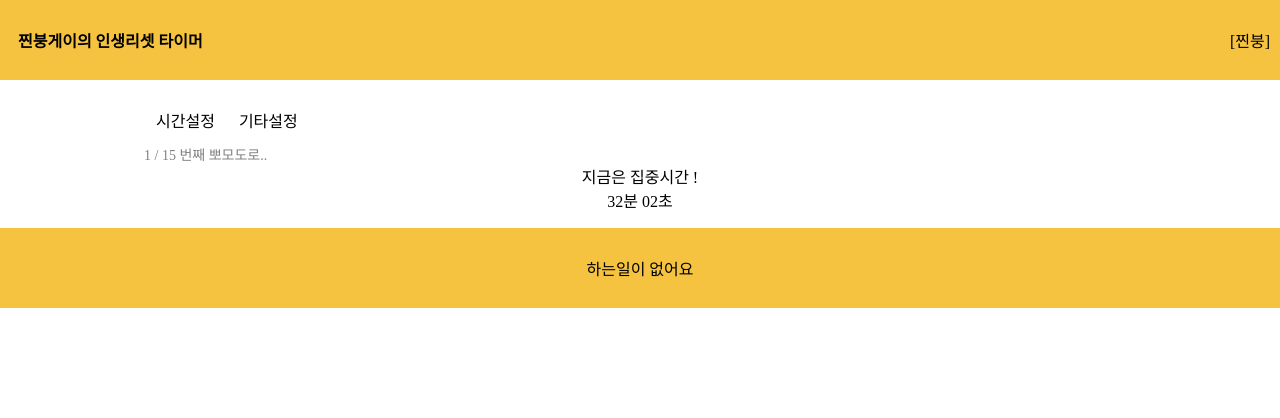
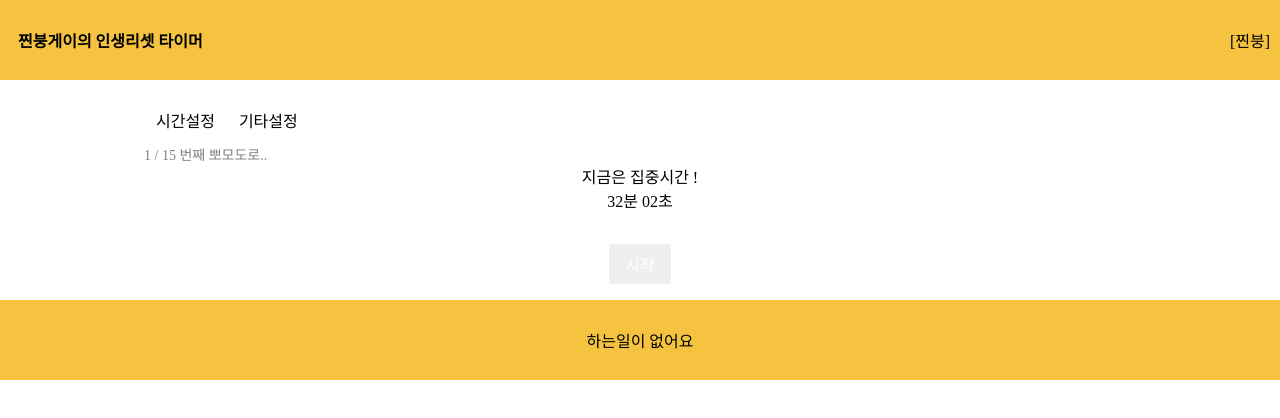
Before and after one commit to extracold1209/ppomodoro-timer, a React app: page / in a window 1280 px wide. Shown: the top 418 px of the page. Built offline with nearby package versions, Linux system fonts and the light colour scheme; a web font is replaced by a local one.

Commit message:
[feature] TimerControlSection 추가, 버튼의 cursor: pointer 속성 테마추가

```diff
--- /dev/null
+++ b/src/components/layouts/TimerControlSection.tsx
@@ -0,0 +1,14 @@
+import React from 'react';
+import {Button, Flex} from 'rebass';
+
+const TimerControlSection: React.FC = () => {
+    return (
+        <Flex
+            justifyContent='center'
+        >
+            <Button variant='primary'>시작</Button>
+        </Flex>
+    );
+};
+
+export default TimerControlSection;
--- a/src/components/templates/MainContainer.tsx
+++ b/src/components/templates/MainContainer.tsx
@@ -4,6 +4,7 @@ import Header from '../layouts/Header';
 import {Box} from 'rebass';
 import SettingSection from '../layouts/SettingSection';
 import TimerSection from '../layouts/TimerSection';
+import TimerControlSection from '../layouts/TimerControlSection';
 
 const Container: React.FC = (props) => (
     <Box
@@ -24,6 +25,8 @@ const MainContainer: React.FC = () => {
             <Container>
                 <SettingSection/>
                 <TimerSection/>
+                <Box marginY={4}/>
+                <TimerControlSection/>
             </Container>
             <Footer/>
         </>
```
Also changed, not shown: src/constants/theme.ts (+5 -2 lines), 1 other file (tests, documents, lock files or other folders).
